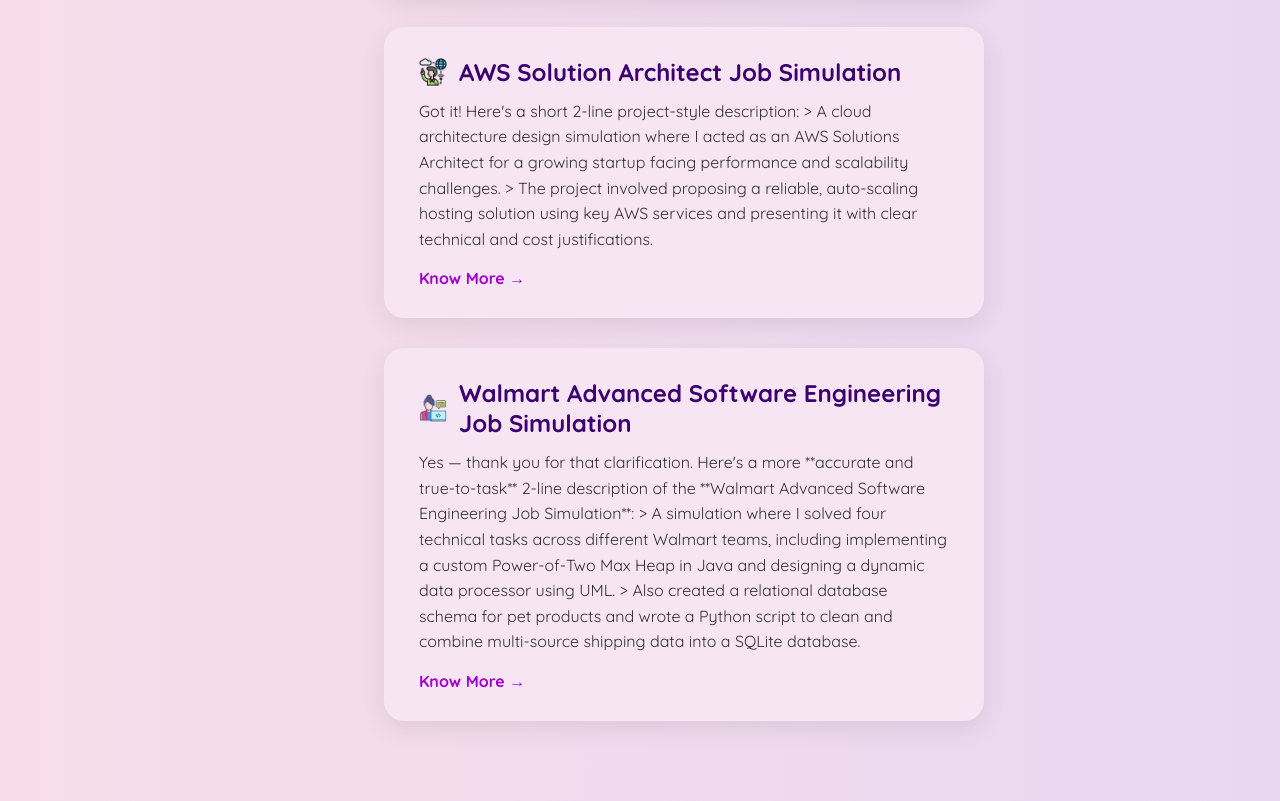
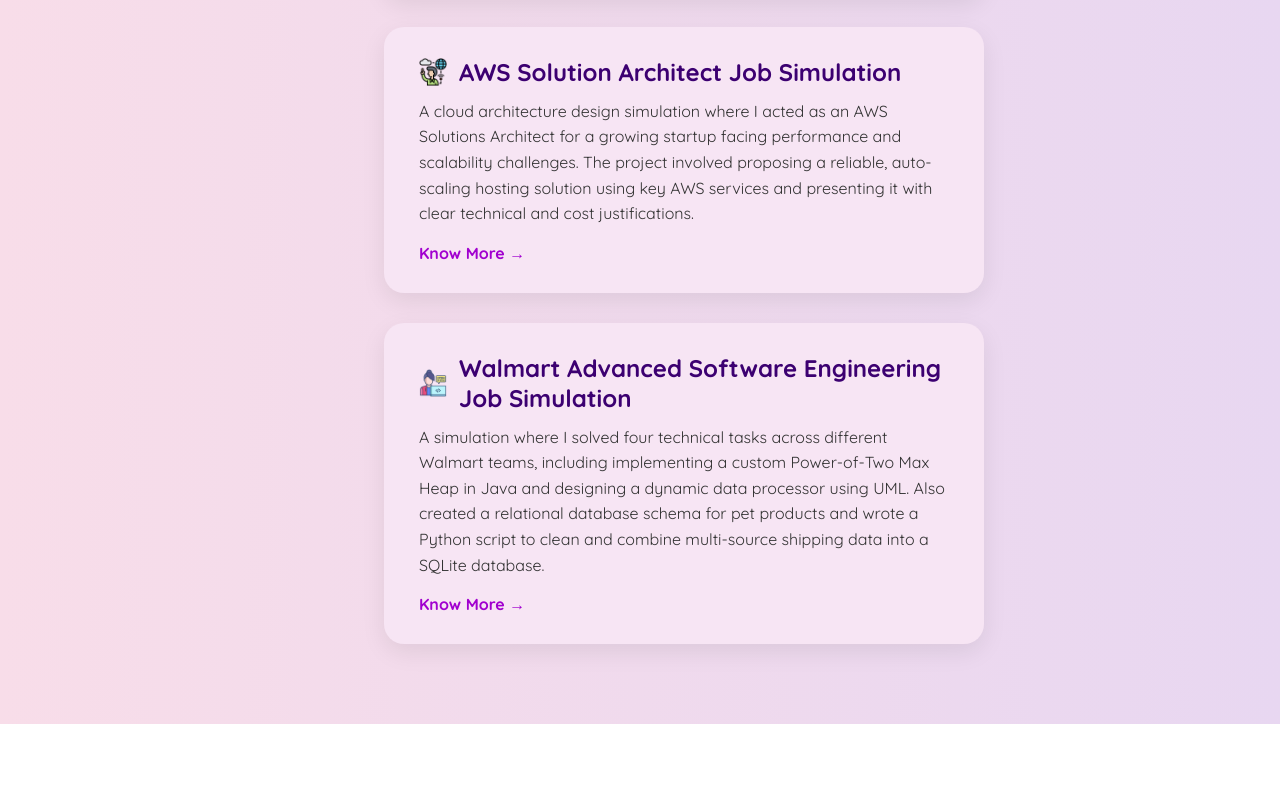
Before and after one commit to Harineeanandh/harineeanandh-portfolio, a plain HTML site: page projects.html in a window 1280 px wide. Shown: the part 1267-2068 px from the top of the page. After the commit the page ends 1991 px from the top, so only its background shows below. Drawn offline with Linux system fonts and the light colour scheme; files that its build step writes are made by us from their sources; a web font is replaced by a local one.

Commit message:
updating projects.html

```diff
--- a/projects.html
+++ b/projects.html
@@ -91,10 +91,8 @@
         <img src="assets/solutions.png" alt="Documentation Icon" />
         AWS Solution Architect Job Simulation
       </h2>
-      <p>Got it! Here's a short 2-line project-style description:
-
-> A cloud architecture design simulation where I acted as an AWS Solutions Architect for a growing startup facing performance and scalability challenges.
-> The project involved proposing a reliable, auto-scaling hosting solution using key AWS services and presenting it with clear technical and cost justifications.
+      <p>
+A cloud architecture design simulation where I acted as an AWS Solutions Architect for a growing startup facing performance and scalability challenges. The project involved proposing a reliable, auto-scaling hosting solution using key AWS services and presenting it with clear technical and cost justifications.
 </p>
       <a href="aws-sim.html" class="know-more">Know More →</a>
     </section>
@@ -104,10 +102,8 @@
         <img src="assets/programmer.png" alt="Documentation Icon" />
         Walmart Advanced Software Engineering Job Simulation
       </h2>
-      <p>Yes — thank you for that clarification. Here's a more **accurate and true-to-task** 2-line description of the **Walmart Advanced Software Engineering Job Simulation**:
-
-> A simulation where I solved four technical tasks across different Walmart teams, including implementing a custom Power-of-Two Max Heap in Java and designing a dynamic data processor using UML.
-> Also created a relational database schema for pet products and wrote a Python script to clean and combine multi-source shipping data into a SQLite database.
+      <p>
+A simulation where I solved four technical tasks across different Walmart teams, including implementing a custom Power-of-Two Max Heap in Java and designing a dynamic data processor using UML. Also created a relational database schema for pet products and wrote a Python script to clean and combine multi-source shipping data into a SQLite database.
 </p>
       <a href="aws-sim.html" class="know-more">Know More →</a>
     </section>
```
